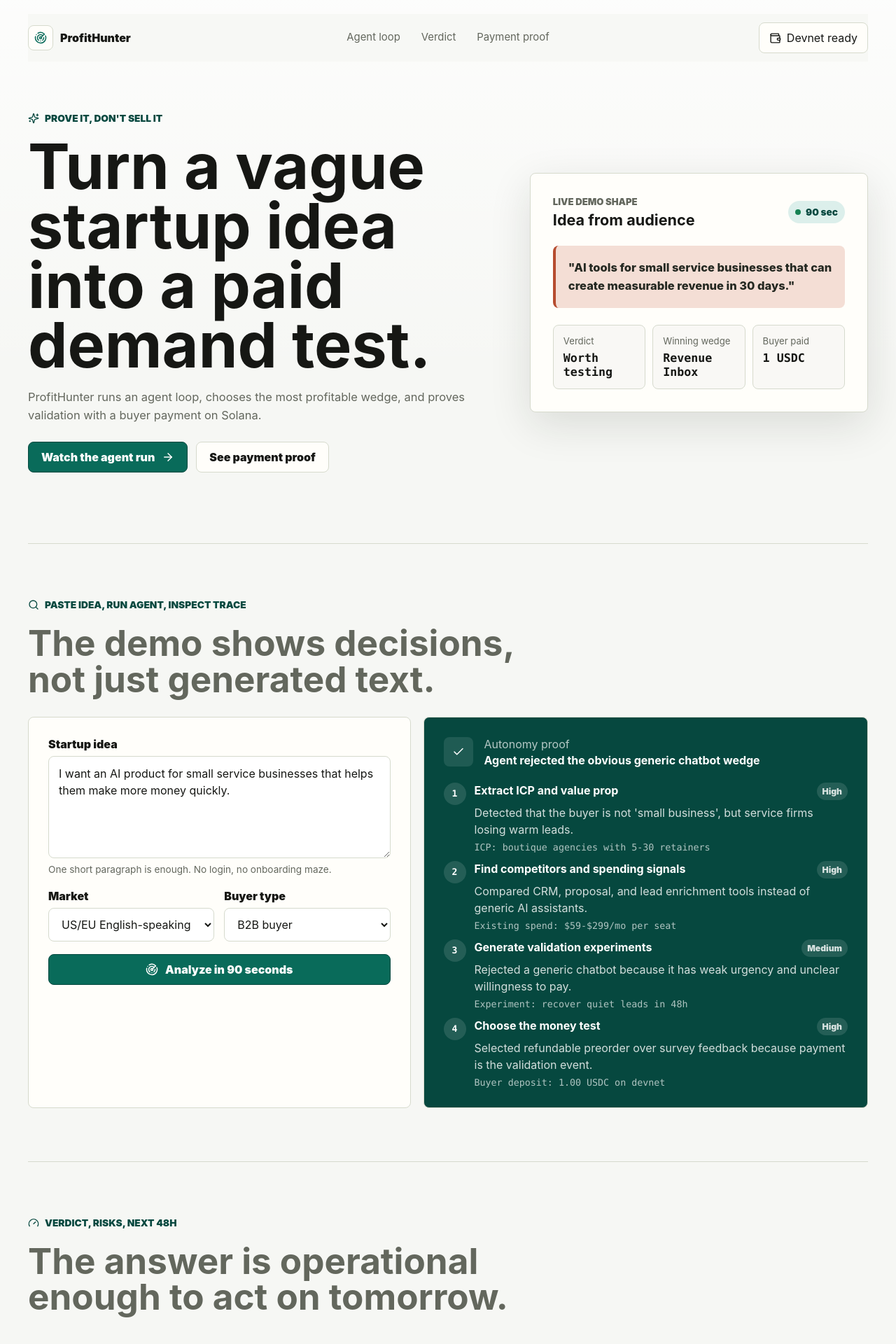
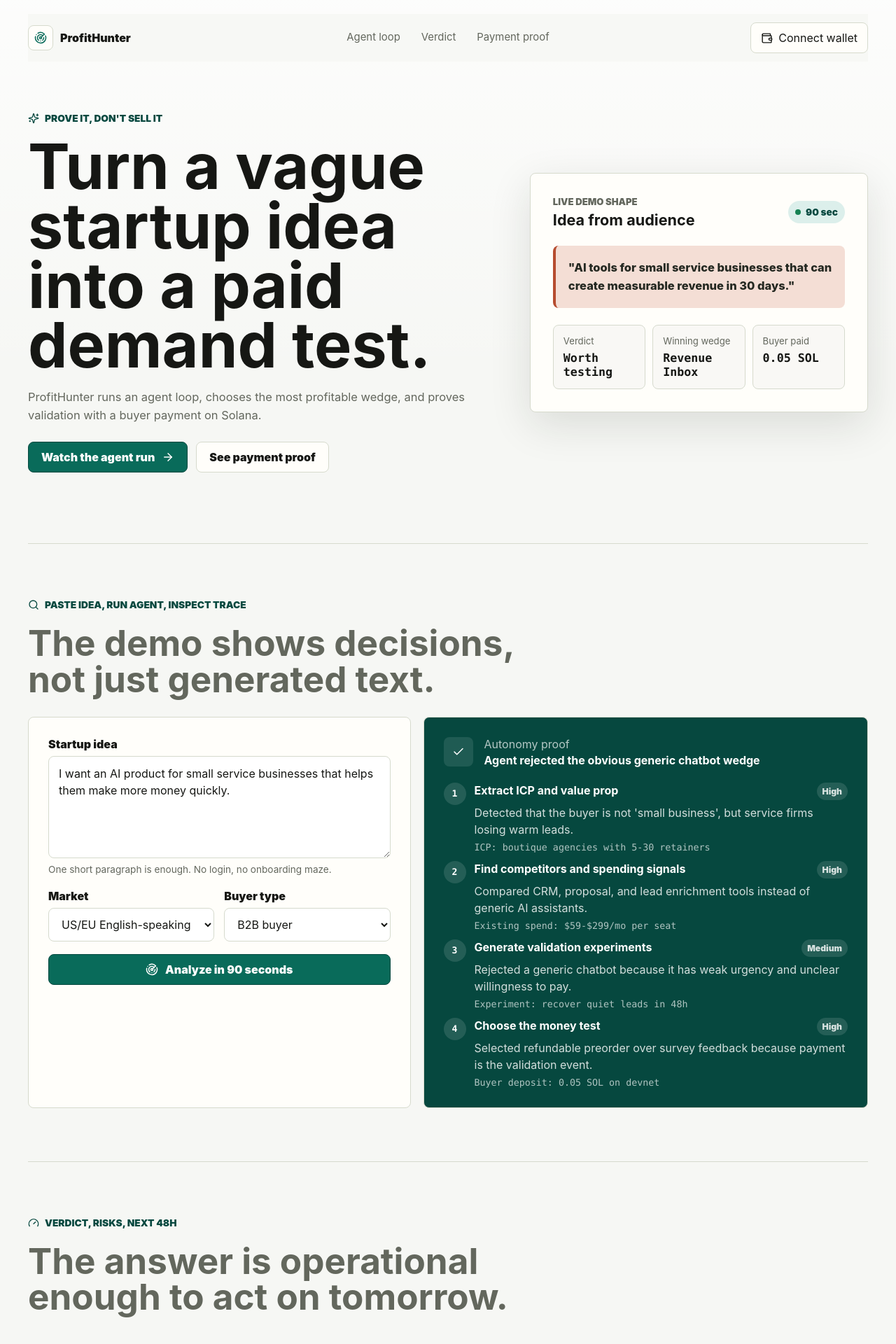
Before and after one commit to 0jz/ProfitHunter, a React (Vite) app: page / in a window 1280 px wide. Shown: the top 1920 px of the page at 70% size. Built offline with nearby package versions, Linux system fonts and the light colour scheme.

Commit message:
Use SOL and wallet connect state

```diff
--- a/src/main.tsx
+++ b/src/main.tsx
@@ -53,7 +53,7 @@ const agentSteps: AgentStep[] = [
   {
     label: "Choose the money test",
     detail: "Selected refundable preorder over survey feedback because payment is the validation event.",
-    artifact: "Buyer deposit: 1.00 USDC on devnet",
+    artifact: "Buyer deposit: 0.05 SOL on devnet",
     confidence: "High",
   },
 ];
@@ -89,6 +89,7 @@ function App() {
   const [hasRun, setHasRun] = useState(true);
   const [isPaid, setIsPaid] = useState(true);
   const [copied, setCopied] = useState(false);
+  const [isWalletConnected, setIsWalletConnected] = useState(false);
 
   function runAgent(event: FormEvent<HTMLFormElement>) {
     event.preventDefault();
@@ -126,9 +127,15 @@ function App() {
           <a href="#results">Verdict</a>
           <a href="#proof">Payment proof</a>
         </nav>
-        <button className="wallet-button" type="button">
+        <button
+          className={`wallet-button ${isWalletConnected ? "is-connected" : ""}`}
+          type="button"
+          aria-label={isWalletConnected ? "Disconnect wallet" : "Connect wallet"}
+          onClick={() => setIsWalletConnected((connected) => !connected)}
+        >
           <Wallet size={17} aria-hidden="true" />
-          <span>Devnet ready</span>
+          {isWalletConnected && <span className="wallet-dot" aria-hidden="true" />}
+          <span>{isWalletConnected ? "7xKX...p2aB" : "Connect wallet"}</span>
         </button>
       </header>
 
@@ -171,7 +178,7 @@ function App() {
           <div className="proof-strip">
             <ProofStat label="Verdict" value="Worth testing" />
             <ProofStat label="Winning wedge" value="Revenue Inbox" />
-            <ProofStat label="Buyer paid" value="1 USDC" />
+            <ProofStat label="Buyer paid" value="0.05 SOL" />
           </div>
         </div>
       </section>
@@ -290,7 +297,7 @@ function App() {
             />
             <SignalPanel
               title="Next 48h"
-              items={["Build one landing page", "Ask 30 agency owners for a preorder", "Collect 1 USDC refundable deposit"]}
+              items={["Build one landing page", "Ask 30 agency owners for a preorder", "Collect 0.05 SOL refundable deposit"]}
             />
           </div>
         </div>
@@ -334,7 +341,7 @@ function App() {
           </div>
           <div className="receipt-row">
             <span>Buyer payment</span>
-            <strong>1.00 USDC</strong>
+            <strong>0.05 SOL</strong>
           </div>
           <div className="receipt-row">
             <span>Network</span>
@@ -349,7 +356,7 @@ function App() {
           </div>
           <button className="submit-button proof-button" type="button" onClick={simulatePayment} disabled={!hasRun}>
             <Wallet size={18} aria-hidden="true" />
-            Simulate buyer pays 1 USDC
+            Simulate buyer pays 0.05 SOL
           </button>
           <a className="explorer-link" href="https://explorer.solana.com/?cluster=devnet" target="_blank" rel="noreferrer">
             Open devnet explorer
--- a/src/styles.css
+++ b/src/styles.css
@@ -182,6 +182,20 @@ h3 {
   color: var(--foreground);
   padding: 0 14px;
   cursor: pointer;
+}
+
+.wallet-button.is-connected {
+  border-color: color-mix(in srgb, var(--primary) 42%, var(--border));
+  background: var(--primary-soft);
+  color: var(--primary-strong);
+  font-family: "SFMono-Regular", Consolas, "Liberation Mono", monospace;
+}
+
+.wallet-dot {
+  width: 8px;
+  height: 8px;
+  border-radius: 50%;
+  background: var(--success);
 }
 
 .hero-section {
```
